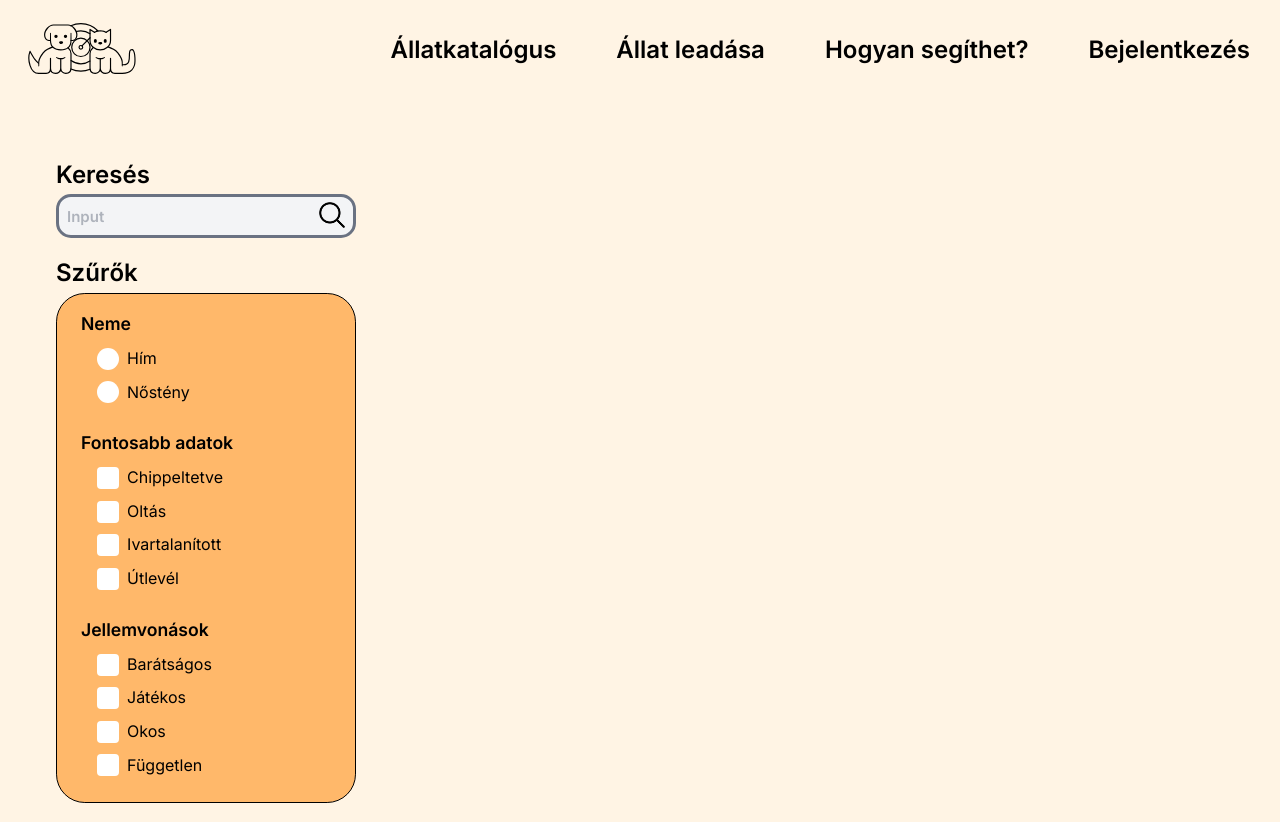
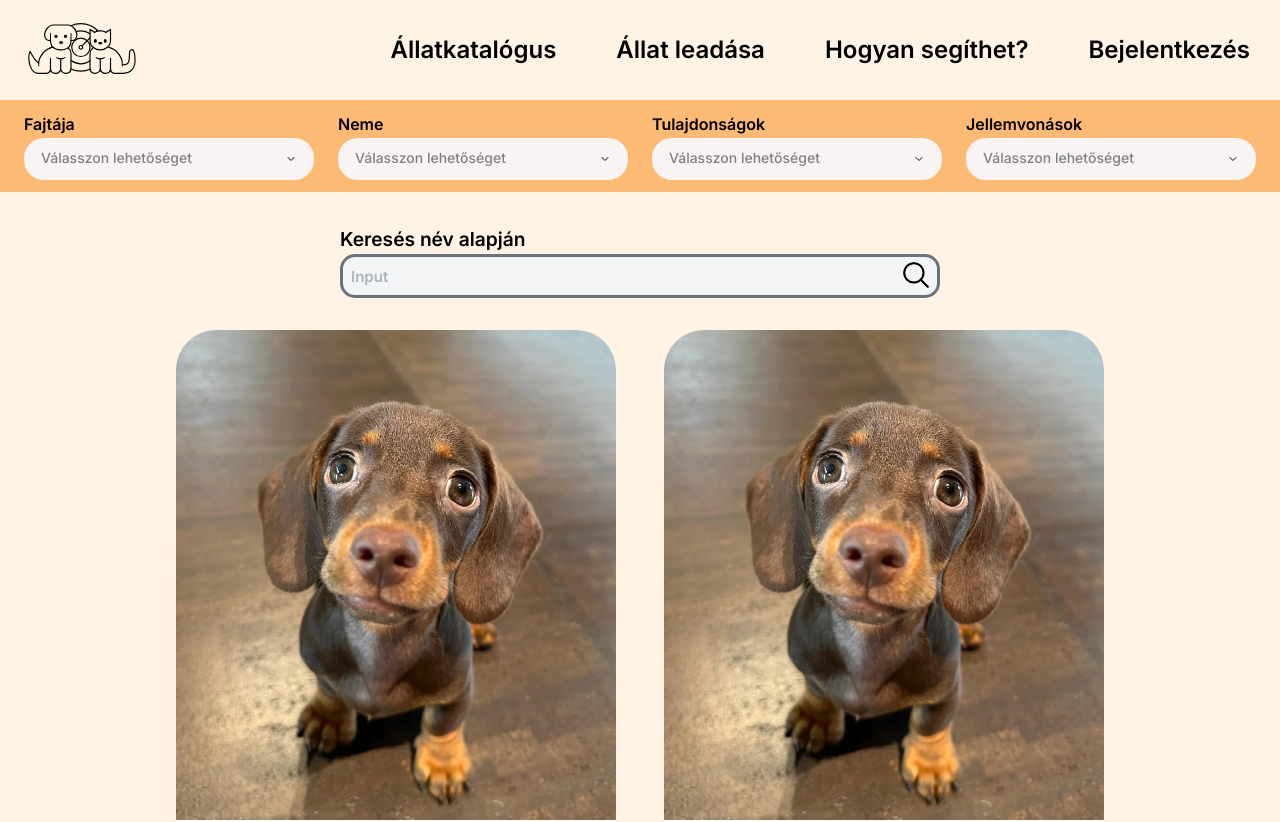
Before and after one commit to Szaszuge/menhely, a Vue app in the folder menhely/: page /petcatalog in a window 1280 px wide. Shown: the top 822 px of the page. Built offline with nearby package versions, Linux system fonts and the light colour scheme.

Commit message:
SCRUM-113 Katalógus oldal redesign + horizontális filter

```diff
--- a/menhely/src/components/Filter.vue
+++ b/menhely/src/components/Filter.vue
@@ -1,205 +1,257 @@
 <script setup lang="ts">
+import { ref, onMounted, onUnmounted, watch, inject, Ref, computed } from 'vue';
 
+const props = defineProps<{
+  label: string;
+  primary?: boolean;
+  options?: Array<{id: string | number, label: string, checked?: boolean}>;
+  id: string;
+  singleSelect?: boolean;
+}>();
+
+const emit = defineEmits(['update:options']);
+
+const isOpen = ref(false);
+const dropdownRef = ref<HTMLElement | null>(null);
+const activeDropdown = inject<Ref<string | null>>('activeDropdown');
+const setActiveDropdown = inject<(id: string | null) => void>('setActiveDropdown');
+const localOptions = ref<Array<{id: string | number, label: string, checked: boolean}>>([]);
+
+const selectedText = computed(() => {
+  const selected = localOptions.value.filter(option => option.checked);
+  if (selected.length === 0) {
+    return "Válasszon lehetőséget";
+  } else if (selected.length === 1) {
+    return selected[0].label;
+  } else {
+    return `${selected.length} kiválasztva`;
+  }
+});
+
+
+watch(() => props.options, (newOptions) => {
+  if (newOptions) {
+    localOptions.value = newOptions.map(option => ({
+      ...option,
+      checked: option.checked || false
+    }));
+  }
+}, { immediate: true, deep: true });
+
+const toggleDropdown = () => {
+  if (isOpen.value) {
+    isOpen.value = false;
+    if (setActiveDropdown) setActiveDropdown(null);
+  } else {
+    if (setActiveDropdown) setActiveDropdown(props.id);
+  }
+};
+
+if (activeDropdown) {
+  watch(activeDropdown, (newActiveDropdown) => {
+    isOpen.value = newActiveDropdown === props.id;
+  });
+}
+
+const toggleOption = (optionId: string | number) => {
+  if (props.singleSelect) {
+    const clickedOption = localOptions.value.find(opt => opt.id === optionId);
+
+    if (clickedOption && clickedOption.checked) {
+      localOptions.value.forEach(option => {
+        option.checked = false;
+      });
+    } else {
+      localOptions.value.forEach(option => {
+        option.checked = option.id === optionId;
+      });
+    }
+  } else {
+
+    const option = localOptions.value.find(opt => opt.id === optionId);
+    if (option) {
+      option.checked = !option.checked;
+    }
+  }
+
+  emit('update:options', localOptions.value);
+};
+
+const handleClickOutside = (event: MouseEvent) => {
+  if (isOpen.value && dropdownRef.value && !dropdownRef.value.contains(event.target as Node)) {
+    isOpen.value = false;
+    if (setActiveDropdown) setActiveDropdown(null);
+  }
+};
+
+onMounted(() => {
+  document.addEventListener('click', handleClickOutside);
+});
+
+onUnmounted(() => {
+  document.removeEventListener('click', handleClickOutside);
+});
 </script>
 
 <template>
   <div class="filter-container">
-        <h2 class="filter-title">Szűrők</h2>
-        <div class="bg-orange-300 filter-box">
-            <div class="filter-section">
-                <p class="section-title">Neme</p>
-                <div class="input-group">
-                    <div class="input-row">
-                        <input type="radio" id="him" name="neme" value="him">
-                        <label for="him">Hím</label>
+    <label class="filter-label">{{ label }}</label>
+    <div class="filter-dropdown" ref="dropdownRef">
+      <button
+        :class="['filter-button', { 'primary-filter': primary, 'is-open': isOpen }]"
+        @click.stop="toggleDropdown"
+      >
+        <span class="filter-text" :class="{ 'placeholder': selectedText === 'Válasszon lehetőséget' }">
+          {{ selectedText }}
+        </span>
+        <svg class="chevron-icon" :class="{ 'rotated': isOpen }" width="12" height="12" viewBox="0 0 24 24" fill="none" xmlns="http://www.w3.org/2000/svg">
+          <path d="M6 9L12 15L18 9" stroke="currentColor" stroke-width="2" stroke-linecap="round" stroke-linejoin="round"/>
+        </svg>
+      </button>
+
+      <transition name="dropdown">
+        <div v-if="isOpen" class="dropdown-content">
+          <div v-if="localOptions && localOptions.length" class="dropdown-options">
+            <label v-for="option in localOptions" :key="option.id" class="option-item">
+              <input
+                type="checkbox"
+                :checked="option.checked"
+                @change="toggleOption(option.id)"
+                class="option-checkbox"
+              />
+              <span class="option-label">{{ option.label }}</span>
+            </label>
           </div>
-                    <div class="input-row">
-                        <input type="radio" id="nosteny" name="neme" value="nosteny">
-                        <label for="nosteny">Nőstény</label>
+          <div v-else class="no-options">No options available</div>
         </div>
-                </div>
-            </div>
-
-            <div class="filter-section">
-                <p class="section-title">Fontosabb adatok</p>
-                <div class="input-group">
-                    <div class="input-row">
-                        <input type="checkbox" id="chip" name="chip" value="chip">
-                        <label for="chip">Chippeltetve</label>
-                    </div>
-                    <div class="input-row">
-                        <input type="checkbox" id="oltas" name="oltas" value="oltas">
-                        <label for="oltas">Oltás</label>
-                    </div>
-                    <div class="input-row">
-                        <input type="checkbox" id="ivartalanitott" name="ivartalanitott" value="ivartalanitott">
-                        <label for="ivartalanitott">Ivartalanított</label>
-                    </div>
-                    <div class="input-row">
-                        <input type="checkbox" id="utlevelezett" name="utlevelezett" value="utlevelezett">
-                        <label for="utlevelezett">Útlevél</label>
-                    </div>
-                </div>
-            </div>
-
-            <div class="filter-section">
-                <p class="section-title">Jellemvonások</p>
-                <div class="input-group">
-                    <div class="input-row">
-                        <input type="checkbox" id="baratsagos" name="baratsagos" value="baratsagos">
-                        <label for="baratsagos">Barátságos</label>
-                    </div>
-                    <div class="input-row">
-                        <input type="checkbox" id="jatekos" name="jatekos" value="jatekos">
-                        <label for="jatekos">Játékos</label>
-                    </div>
-                    <div class="input-row">
-                        <input type="checkbox" id="okos" name="okos" value="okos">
-                        <label for="okos">Okos</label>
-                    </div>
-                    <div class="input-row">
-                        <input type="checkbox" id="fuggetlen" name="fuggetlen" value="fuggetlen">
-                        <label for="fuggetlen">Független</label>
-                    </div>
-                </div>
-            </div>
+      </transition>
     </div>
   </div>
 </template>
 
 <style scoped>
 .filter-container {
-    min-width: 300px;
-    user-select: none;
-    -webkit-user-select: none;
-    -moz-user-select: none;
-    -ms-user-select: none;
-}
-
-.filter-title {
-    margin-top: 1rem;
-    font-size: 1.5rem;
-    font-weight: 600;
-}
-
-.filter-box {
-    padding: 1rem 1.5rem 1.5rem;
-    border: 1.5px solid black;
-    border-radius: 1.8rem;
   display: flex;
   flex-direction: column;
-    gap: 1.5rem;
+  flex: 1;
+  min-width: 0;
 }
-
-.filter-section {
-    display: flex;
-    flex-direction: column;
-    gap: 0.5rem;
+.filter-label {
+  font-size: 1rem;
+  font-weight: 600;
+  text-align: left;
 }
-
-.section-title {
-    font-size: 1.1rem;
-    font-weight: 600;
+.filter-dropdown {
+  position: relative;
+  width: 100%;
 }
-
-.input-group {
-    display: flex;
-    flex-direction: column;
-    gap: 0.5rem;
-    padding-left: 1rem;
-}
-
-.input-row {
+.filter-button {
   display: flex;
   align-items: center;
-    gap: 0.5rem;
-    transition: transform 0.2s ease;
-    user-select: none;
-    -webkit-user-select: none;
-    -moz-user-select: none;
-    -ms-user-select: none;
+  justify-content: space-between;
+  width: 100%;
+  height: 42px;
+  padding: 8px 16px;
+  border-radius: 20px;
+  font-size: 14px;
+  cursor: pointer;
+  background-color: #f8f4f4;
+  transition: all 0.2s ease;
+  font-weight: 500;
+  border: 1px solid transparent;
 }
-
-.input-row:hover {
-    transform: translateX(5px);
+.filter-text {
+  white-space: nowrap;
+  overflow: hidden;
+  text-overflow: ellipsis;
+  flex: 1;
+  text-align: left;
 }
-
-
-input[type="checkbox"] {
+.placeholder {
+  color: gray;
+}
+.filter-button.is-open {
+  border-color: #aaa;
+  box-shadow: 0 1px 2px rgba(0,0,0,0.1);
+}
+.chevron-icon {
+  transition: transform 0.3s ease;
+  flex-shrink: 0;
+  margin-left: 8px;
+}
+.chevron-icon.rotated {
+  transform: rotate(180deg);
+}
+.dropdown-content {
+  position: absolute;
+  top: calc(100% + 8px);
+  left: 0;
+  right: 0;
+  background-color: #f8f4f4;
+  width: 100%;
+  min-width: 180px;
+  box-shadow: 0 2px 8px rgba(0,0,0,0.15);
+  border-radius: 8px;
+  border: 1px solid #e0e0e0;
+  z-index: 100;
+  overflow: hidden;
+}
+.dropdown-options {
+  max-height: 300px;
+  overflow-y: auto;
+  padding: 8px 0;
+}
+.option-item {
+  display: flex;
+  align-items: center;
+  padding: 8px 12px;
+  cursor: pointer;
+  transition: background-color 0.15s ease;
+}
+.option-item:hover {
+  background-color: #f5f5f5;
+}
+.option-checkbox {
+  margin-right: 10px;
   appearance: none;
-    -webkit-appearance: none;
-    width: 22px;
-    height: 22px;
+  width: 16px;
+  height: 16px;
+  border: 1px solid #ccc;
+  border-radius: 3px;
+  position: relative;
   cursor: pointer;
-    background: white;
-    position: relative;
-    border-radius:  4px;
+  flex-shrink: 0;
 }
-
-input[type="checkbox"]:checked {
-    background: white;
+.option-checkbox:checked {
+  background-color: #e85b44;
+  border-color: #e85b44;
 }
-
-input[type="checkbox"]:checked::before {
+.option-checkbox:checked::after {
   content: '';
   position: absolute;
-    left: 8px;
-    top: 4px;
-    width: 6px;
-    height: 12px;
-    border: solid #fed7aa;
+  left: 5px;
+  top: 2px;
+  width: 4px;
+  height: 8px;
+  border: solid white;
   border-width: 0 2px 2px 0;
   transform: rotate(45deg);
 }
-
-
-input[type="radio"] {
-    appearance: none;
-    -webkit-appearance: none;
-    -moz-appearance: none;
-    width: 22px;
-    height: 22px;
-    cursor: pointer;
-    background: white;
-    position: relative;
-    border-radius: 50%;
+.option-label {
+  font-size: 14px;
 }
-
-input[type="radio"]:checked {
-    background: white;
+.no-options {
+  padding: 16px;
+  text-align: center;
+  font-size: 14px;
 }
-
-input[type="radio"]:checked::before {
-    content: '';
-    position: absolute;
-    left: 8px;
-    top: 4px;
-    width: 6px;
-    height: 12px;
-    border: solid #fed7aa;
-    border-width: 0 2px 2px 0;
-    transform: rotate(45deg);
+.dropdown-enter-active,
+.dropdown-leave-active {
+  transition: opacity 0.2s, transform 0.2s;
 }
-
-
-input[type="radio"]:checked + label {
-    font-weight: 600;
-    transform: scale(1.02);
-    transition: all 0.2s ease;
-}
-
-input[type="checkbox"]:checked + label {
-    font-weight: 600;
-    transform: scale(1.02);
-    transition: all 0.2s ease;
-}
-
-label {
-    cursor: pointer;
-    font-size: 1rem;
-    user-select: none;
-    -webkit-user-select: none;
-    -moz-user-select: none;
-    -ms-user-select: none;
+.dropdown-enter-from,
+.dropdown-leave-to {
+  opacity: 0;
+  transform: translateY(-8px);
 }
 </style>
--- a/menhely/src/views/PetCatalog.vue
+++ b/menhely/src/views/PetCatalog.vue
@@ -1,66 +1,180 @@
 <script setup lang="ts">
-import { onMounted, onUnmounted } from 'vue';
+import { onMounted, onUnmounted, ref, provide, reactive } from 'vue';
 import Allatcard from '@/components/Allatcard.vue';
 import Filter from '@/components/Filter.vue';
 import CustomInput from '@/components/CustomInput.vue';
 import PawFooter from '@/components/PawFooter.vue';
 
 onMounted(() => {
-
   document.documentElement.style.overflow = 'auto';
   document.body.style.overflow = 'auto';
   document.body.style.position = 'static';
 });
 
 onUnmounted(() => {
-
   document.documentElement.style.overflow = '';
   document.body.style.overflow = '';
   document.body.style.position = '';
 });
 
-let search = '';
+const activeDropdown = ref<string | null>(null);
+const setActiveDropdown = (id: string | null) => {
+  activeDropdown.value = id;
+};
+provide('activeDropdown', activeDropdown);
+provide('setActiveDropdown', setActiveDropdown);
 
+const search = ref('');
+
+const fajOptions = ref([
+  { id: 1, label: 'Kutya', checked: false },
+  { id: 2, label: 'Macska', checked: false },
+]);
+
+const nemOptions = ref([
+  { id: 1, label: 'Kan', checked: false },
+  { id: 2, label: 'Szuka', checked: false },
+]);
+
+const tulajdonsagOptions = ref([
+  { id: 1, label: 'Chippeltetve', checked: false },
+  { id: 2, label: 'Útlevél', checked: false },
+  { id: 3, label: 'Oltás', checked: false },
+  { id: 4, label: 'Ivartalanított', checked: false },
+  { id: 5, label: 'Beteg', checked: false },
+]);
+
+const jellemvonasOptions = ref([
+  { id: 1, label: 'Barátságos', checked: false },
+  { id: 2, label: 'Játékos', checked: false },
+  { id: 3, label: 'Félénk', checked: false },
+  { id: 4, label: 'Független', checked: false },
+  { id: 5, label: 'Bújós', checked: false },
+]);
+
+const updateFajOptions = (newOptions) => {
+  fajOptions.value = newOptions;
+};
+
+const updateNemOptions = (newOptions) => {
+  nemOptions.value = newOptions;
+};
+
+const updateTulajdonsagOptions = (newOptions) => {
+  tulajdonsagOptions.value = newOptions;
+};
+
+const updateJellemvonasOptions = (newOptions) => {
+  jellemvonasOptions.value = newOptions;
+};
 </script>
 
 <template>
-
-    <div id="petcatalog">
-        <div id="searchID">
-            <p>Keresés</p>
-            <CustomInput id="keresesInput" v-model="search" search/>
-            <Filter/>
+  <div class="pet-catalog">
+    <div class="filter-bar-container">
+      <div class="filter-bar">
+        <Filter
+          id="fajtaja"
+          label="Fajtája"
+          primary
+          :options="fajOptions"
+          @update:options="updateFajOptions"
+          singleSelect
+        />
+        <Filter
+          id="neme"
+          label="Neme"
+          :options="nemOptions"
+          @update:options="updateNemOptions"
+          singleSelect
+        />
+        <Filter
+          id="tulajdonsagok"
+          label="Tulajdonságok"
+          :options="tulajdonsagOptions"
+          @update:options="updateTulajdonsagOptions"
+        />
+        <Filter
+          id="jellemvonasok"
+          label="Jellemvonások"
+          :options="jellemvonasOptions"
+          @update:options="updateJellemvonasOptions"
+        />
+      </div>
     </div>
 
-        <div id="petcards">
-            <allatcard/>
-            <allatcard/>
-            <allatcard/>
-            <allatcard/>
-            <allatcard/>
-            <allatcard/>
+    <div class="search-container">
+      <div class="search-wrapper">
+        <label class="search-label">Keresés név alapján</label>
+        <CustomInput v-model="search" search class="search-input" />
+      </div>
     </div>
 
+    <div id="allatkartyak">
+      <allatcard />
+      <allatcard />
+      <allatcard />
+      <allatcard />
+      <allatcard />
+      <allatcard />
+      <allatcard />
+      <allatcard />
+      <allatcard />
     </div>
-<PawFooter/>
+  </div>
+  <PawFooter />
 </template>
 
 <style scoped>
-
-#petcards{
+.pet-catalog {
+  width: 100%;
+}
+.filter-bar-container {
+  width: 100%;
+  padding: 12px 24px;
+  background-color: #FDBA74;
+}
+.filter-bar {
+  display: flex;
+  align-items: flex-end;
+  gap: 24px;
+  max-width: 1400px;
+  margin: 0 auto;
+}
+.search-container {
+  margin-bottom: 1.5rem;
+  display: flex;
+  justify-content: center;
+  width: 100%;
+}
+.search-wrapper {
+  width: 50%;
+  max-width: 600px;
+  margin: 0 auto;
+  margin-top: 2rem;
+  display: flex;
+  flex-direction: column;
+  align-items: flex-start;
+}
+.search-label {
+  font-size: 1.2rem;
+  font-weight: 600;
+  align-self: flex-start;
+}
+.search-input {
+  width: 100%;
+}
+#allatkartyak{
     display: flex;
     flex-flow: row wrap;
-  max-width: 75vw;
+    margin-top: 2rem;
     gap: 3rem;
     justify-content: center;
 }
-
 p{
     font-size: 1.5rem;
     font-weight: 600;
 }
-
-
 #petcatalog{
     display: flex;
     flex-flow: row wrap;
@@ -68,15 +182,33 @@ p{
     justify-content: space-between;
     padding: 3.5rem;
 }
-#searchID{
-    align-self: flex-start;
-    margin-bottom: 2rem;
-    position: sticky;
-    top: 2rem;
-
+@media (max-width: 900px) {
+  .filter-bar {
+    gap: 16px;
+  }
+}
+@media (max-width: 768px) {
+  .filter-bar {
+    flex-wrap: wrap;
+    gap: 12px;
   }
 
-#keresesInput{
-    width: 300px;
+  .filter-bar-container {
+    padding: 12px 16px;
+  }
+
+  .search-wrapper {
+    width: 90%;
+  }
+}
+@media (max-width: 640px) {
+  .filter-bar {
+    gap: 10px;
+  }
+
+  .filter-bar > * {
+    flex-basis: 100%;
+    margin-bottom: 8px;
+  }
 }
 </style>
```
Lines whose indentation alone changed are shown as unchanged.
